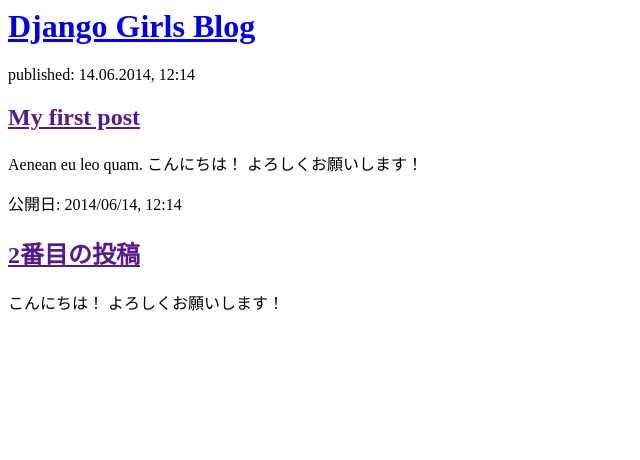
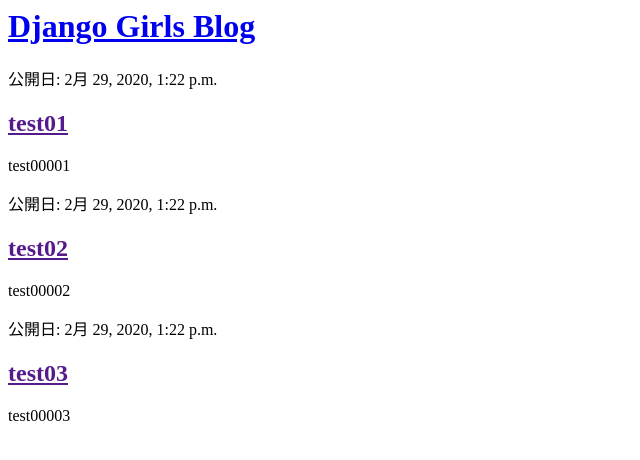
Before and after one commit to ToMo339/my-first-blog, a Django app: page / in a window 1280 px wide. Shown: the top 460 px of the page, without its empty margins (0-640 px from the left). Run offline with Django 3.2, Linux system fonts and the light colour scheme; data comes from the database, SQL or seed files in the repository; both versions use the stored data as it was after the commit.

Commit message:
My Django Girls app, first commit

```diff
--- a/blog/templates/blog/post_list.html
+++ b/blog/templates/blog/post_list.html
@@ -7,16 +7,12 @@
             <h1><a href="/">Django Girls Blog</a></h1>
         </div>
 
+        {% for post in posts %}
         <div>
-            <p>published: 14.06.2014, 12:14</p>
-            <h2><a href="">My first post</a></h2>
-            <p>Aenean eu leo quam. こんにちは！ よろしくお願いします！ </p>
+            <p>公開日: {{post.published_date}}</p>
+            <h2><a href="">{{ post.title }}</a></h2>
+            <p>{{ post.text|linebreaksbr }}</p>
         </div>
-
-        <div>
-            <p>公開日: 2014/06/14, 12:14</p>
-            <h2><a href="">2番目の投稿</a></h2>
-            <p> こんにちは！ よろしくお願いします！ </p>
-        </div>
+        {% endfor %}
     </body>
 </html>
--- a/blog/views.py
+++ b/blog/views.py
@@ -1,5 +1,8 @@
 from django.shortcuts import render
+from django.utils import timezone
+from .models import Post
 
 # Create your views here.
 def post_list(request):
-    return render(request, 'blog/post_list.html', {})
+    posts = Post.objects.filter(published_date__lte=timezone.now()).order_by('published_date')
+    return render(request, 'blog/post_list.html', {'posts': posts})
--- a/mysite/settings.py
+++ b/mysite/settings.py
@@ -106,7 +106,7 @@
 
 LANGUAGE_CODE = 'JA'
 
-TIME_ZONE = 'ASIA/TOKYO'
+TIME_ZONE = 'Asia/Tokyo'
 
 USE_I18N = True
 
```
Also changed, not shown: db.sqlite3.
